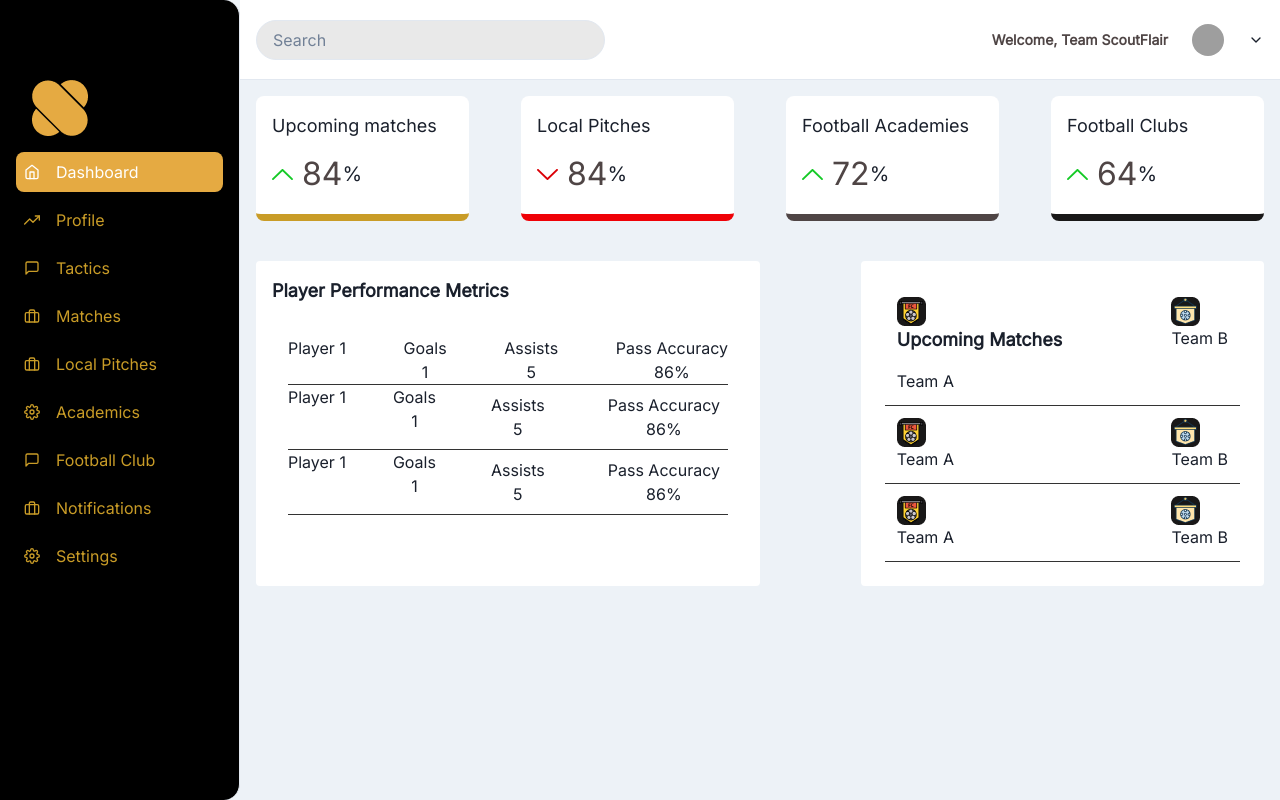
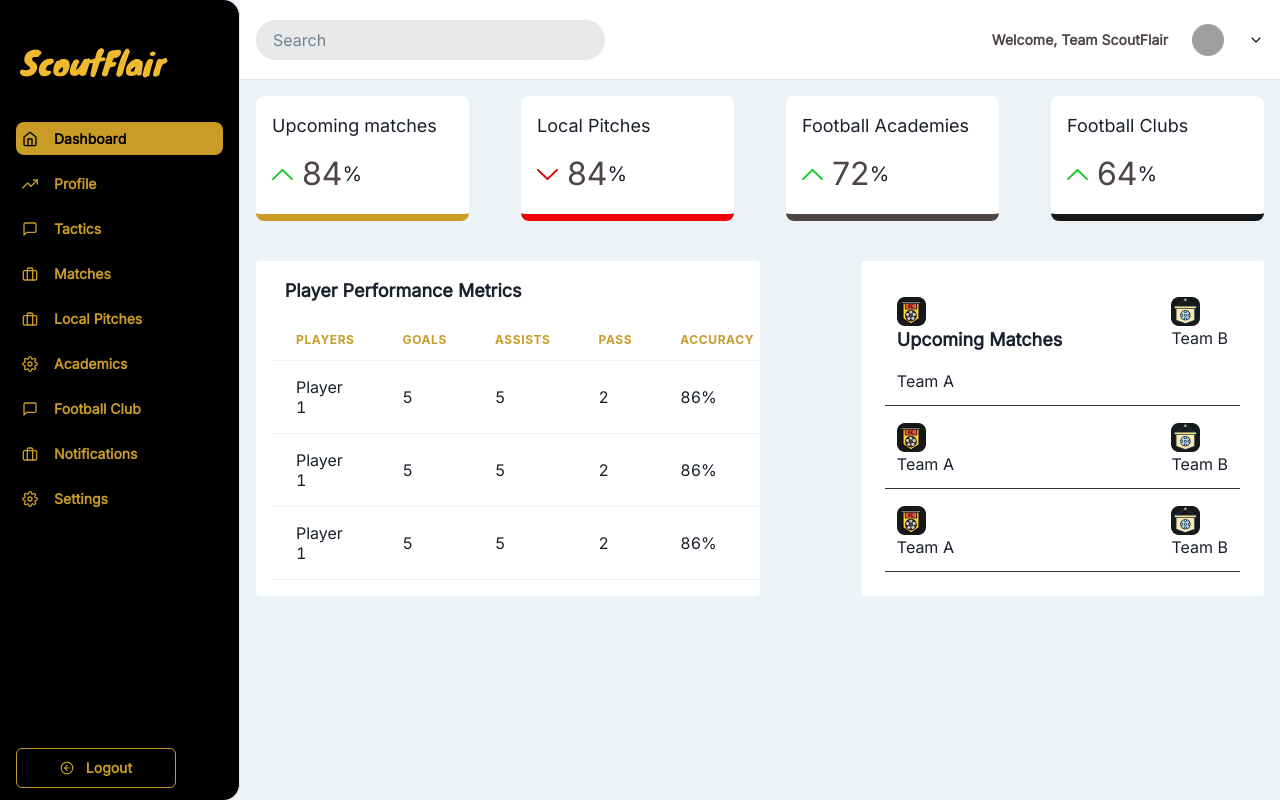
Before and after one commit to Valuegate/scout-flair-vlaue, a React (Create React App) app: page /dashboard in a window 1280 px wide. Built offline with nearby package versions, Linux system fonts and the light colour scheme; grey boxes are pictures that could not be loaded.

Commit message:
updates: made updates

```diff
--- a/src/dashboard/components/SidebarContent.jsx
+++ b/src/dashboard/components/SidebarContent.jsx
@@ -10,10 +10,11 @@ import {
   DrawerContent,
   useDisclosure,
   Image,
+  Button,
   //Image,
 } from '@chakra-ui/react';
 import MobileNav from './Navbar';
-import logo from '../../assets/White Logo.png'
+import logo from '../../assets/logo.png'
 import styles from '../../styles/Sidebar.module.css'
 import {
   FiHome,
@@ -22,8 +23,13 @@ import {
   FiUsers,
   FiMessageSquare,
   FiSettings,
+  FiArrowLeftCircle,
+  FiUser,
+  FiFilePlus,
+  FiBook,
+  FiBell,
 } from 'react-icons/fi';
-import { NavLink,useLocation } from 'react-router-dom';
+import { NavLink,useLocation,useNavigate } from 'react-router-dom';
 import '../styles/sidebar.css'
 import { IoBasketball, IoSchool } from 'react-icons/io5';
 
@@ -41,14 +47,14 @@ const LinkPlayers = [
 
 const LinkCoach = [
   { name: 'Dashboard', link: '/dashboard', icon: FiHome },
-    { name: 'Profile', link: '/profile', icon: FiTrendingUp },
-  { name: 'Players', link: '/player', icon: FiTrendingUp },
+    { name: 'Profile', link: '/profile', icon: FiUser },
+  { name: 'Players', link: '/player', icon: FiUsers },
   { name: 'Tactics', link: '/tactics', icon: FiMessageSquare },
   { name: 'Matches', link: '/matches', icon: FiBriefcase },
-   { name: 'Local Pitches', link: '/local-pitches', icon: FiBriefcase },
-  { name: 'Academics', link: '/academy', icon: FiSettings },
+   { name: 'Local Pitches', link: '/local-pitches', icon: FiFilePlus },
+  { name: 'Academics', link: '/academy', icon: FiBook },
    { name: 'Football Club', link: '/football-club', icon: FiMessageSquare },
-  { name: 'Notifications', link: '/notifications', icon: FiBriefcase },
+  { name: 'Notifications', link: '/notifications', icon: FiBell },
   { name: 'Settings', link: '/settings', icon: FiSettings },
 ];
 const LinkAdmin = [
@@ -66,6 +72,7 @@ const LinkAdmin = [
 
 export default function SidebarWithHeader({ children }) {
   const { isOpen, onOpen, onClose } = useDisclosure();
+
 
   return (
     <Box minH="100vh" bg={useColorModeValue('gray.100', 'gray.900')}>
@@ -97,6 +104,12 @@ export default function SidebarWithHeader({ children }) {
 
 const SidebarContent = ({ onClose, ...rest }) => {
   const userType = JSON.parse(localStorage.getItem('userType'));
+
+  const navigate=useNavigate();
+
+  const logout = ()=>{
+    navigate('/login')
+  }
   return (
     <Box
       transition="3s ease"
@@ -114,7 +127,7 @@ const SidebarContent = ({ onClose, ...rest }) => {
         {/* <Image ml={['', '3rem']} objectFit="contain" src={logo} /> */}
         <CloseButton display={{ base: 'flex', md: 'none' }} onClick={onClose} />
       </Flex>
-      <Image ml='2rem' mb='1rem' src={logo} alt=''/>
+      <Image ml='1.2rem' mt='-2rem' mb='2.75rem' src={logo} alt=''/>
 
    {
   userType === 'COACH'
@@ -141,6 +154,28 @@ const SidebarContent = ({ onClose, ...rest }) => {
         </NavItem>
       ))
 }
+        <Button
+        bottom='0'
+        mb=".75rem"
+        bg= '#000'
+        color= '#C99C27'
+        border='1px solid #C99C27'
+        w='40'
+        fontSize='14px'
+        fontWeight='700'
+        fontFamily='Inter'
+        mx="4"
+        display='flex'
+        alignItems='center'
+        _hover={{
+           bg: '#C99C27',
+          color:'#000'
+        }} position='absolute'
+        onClick={logout}
+        >
+          <FiArrowLeftCircle/> &nbsp;&nbsp;
+          Logout
+          </Button>
     </Box>
   );
 };
@@ -171,14 +206,17 @@ const NavItem = ({ icon, link, children, ...rest }) => {
         onClick={() => handleNavLinkClick(link)}
         isActive={locationName === link}
         align="center"
-        p="2"
+        p="1.5"
+        fontSize='14px'
+        fontWeight='700'
+        fontFamily='Inter'
         mx="4"
         borderRadius="lg"
         role="group"
         cursor="pointer"
         color="#C99C27"
         bg="#000"
-        mb=".5rem"
+        mb=".75rem"
         _hover={{
           bg: '#C99C27',
           color: '#fff',
--- a/src/dashboard/pages/Dashboard.jsx
+++ b/src/dashboard/pages/Dashboard.jsx
@@ -1,4 +1,4 @@
-import { Box, Text, Image } from '@chakra-ui/react';
+import { Box, Text, Image,Table, Thead, Tr, Th, Tbody, Td, } from '@chakra-ui/react';
 import React from 'react';
 import img1 from '../../assets/arrowupgreen.svg'
 import img2 from '../../assets/arrowdownred.svg'
@@ -15,7 +15,7 @@ const Dashboard = () => {
           alignItems={['center', 'center', 'center', 'flex-start']}
           w="full"
         >
-          <Box w='full' h='full' justifyContent='space-between' flexWrap={['wrap','wrap','wrap','']} display='flex'>
+          <Box w='full' h='full' justifyContent='space-between' flexWrap={['wrap','wrap','wrap','']} gap='5' display='flex'>
             <Box w='213px' h='125px' justifyContent='space-between' borderBottom='7px solid #C99C27' bg='#fff' borderRadius=' 8px' display='flex' flexDir='column' p='1rem' >
               <Text fontSize='18px'>Upcoming matches</Text>
               <Box display='flex' alignItems='center'>
@@ -50,137 +50,51 @@ const Dashboard = () => {
             </Box>
           </Box>
 
-          {/*
-          <Box
-            w={['full', 'full', 'full', '45%']}
-            h="100%"
-            borderRadius="16px"
-            p="1rem"
-            m="1rem"
-            display="flex"
-            alignItems="center"
-            bg="rgba(242, 170, 198, 1)"
-            justifyContent="center"
-            flexDirection="column"
-          >
-            <Box display="flex" w="full" justifyContent="space-between">
-              <Text
-                color="rgba(12, 11, 11, 0.75)"
-                fontWeight="700"
-                fontSize="1.1rem"
-              >
-                Recent Orders
-              </Text>
-              <Text
-                as="a"
-                href="/orders"
-                cursor="pointer"
-                color="rgba(12, 11, 11, 0.75)"
-                fontWeight="700"
-                fontSize="1rem"
-              >
-                See All
-              </Text>
-            </Box>
-            <Box w="full">
-              <NotificationCard/>
-            </Box>
-          </Box>
-          <Box
-            w={['full', 'full', 'full', '45%']}
-            minH="332px"
-            borderRadius="16px"
-            p="1rem"
-            m="1rem"
-            display="flex"
-            alignItems={['center', 'flex-start']}
-            bg="rgba(242, 170, 198, 1)"
-            justifyContent="center"
-            flexDirection="column"
-          >
-            <Box display="flex" w="full" justifyContent="space-between">
-              <Text
-                color="rgba(12, 11, 11, 0.75)"
-                fontWeight="700"
-                fontSize="1.1rem"
-              >
-                Top Products
-              </Text>
-              <Text
-                as="a"
-                href="/product"
-                color="rgba(12, 11, 11, 0.75)"
-                fontWeight="700"
-                cursor="pointer"
-                fontSize="1rem"
-              >
-                See All
-              </Text>
-            </Box>
 
-            <Box display="flex" w="full" flexDirection="column">
-
-            </Box>
-          </Box> */}
         </Box>
         {/* ................................................. */}
-        <Box display='flex' justifyContent='space-between' flexDirection={['column', 'row']} mt='2.5rem'>
-            <Box bg='#fff' p='1rem' borderRadius='4px' w={['full','50%']}>
-              <Text fontWeight='700' mb='1rem' fontSize='18px'>Player Performance Metrics</Text>
-              <Box bg='#fff' p='1rem' borderRadius='4px' mt='.5rem' >
-                <Box display='flex' justifyContent='space-between' borderBottom='1px solid #333' >
-                  <Text>Player 1</Text>
-                  <Box>
-                    <Text>Goals</Text>
-                    <Text textAlign='center'>1</Text>
-                  </Box>
+        <Box display='flex' justifyContent='space-between' flexDirection={['column','column','column', 'row']} mt='2.5rem'>
+            <Box overflowX='scroll'  bg='#fff' p='1rem' borderRadius='4px' w={['full','full','full','50%']}>
+              <Text fontWeight='700' mb='1rem' ml='.8rem' fontSize='18px'>Player Performance Metrics</Text>
 
-                  <Box>
-                    <Text>Assists</Text>
-                    <Text textAlign='center'>5</Text>
-                  </Box>
-                  <Box>
-                    <Text>Pass Accuracy</Text>
-                    <Text textAlign='center'>86%</Text>
-                  </Box>
-                </Box>
-                <Box display='flex' justifyContent='space-between' borderBottom='1px solid #333' >
-                  <Text>Player 1</Text>
-                  <Box>
-                    <Text>Goals</Text>
-                    <Text textAlign='center'>1</Text>
-                  </Box>
+              <Table  borderRadius='8px' mt='1rem' >
+                    <Thead borderRadius='8px' color='#C99C27' bg='#fff'>
+                        <Tr>
+                        <Th color='#C99C27'>Players</Th>
+                        <Th color='#C99C27'>Goals</Th>
+                        <Th color='#C99C27'>Assists</Th>
+                        <Th color='#C99C27'>Pass</Th>
+                        <Th color='#C99C27'>Accuracy</Th>
+                        <Th color='#C99C27'></Th>
+                        </Tr>
+                    </Thead>
+                    <Tbody width='100%'>
+                        <Tr>
+                            <Td>Player 1</Td>
+                            <Td>5 </Td>
+                            <Td>5 </Td>
+                            <Td>2 </Td>
+                            <Td>86%</Td>
+                        </Tr>
+                         <Tr>
+                            <Td>Player 1</Td>
+                            <Td>5 </Td>
+                            <Td>5 </Td>
+                            <Td>2 </Td>
+                            <Td>86%</Td>
+                        </Tr>
+                         <Tr>
+                            <Td>Player 1</Td>
+                            <Td>5 </Td>
+                            <Td>5 </Td>
+                            <Td>2 </Td>
+                            <Td>86%</Td>
+                        </Tr>
+                    </Tbody>
 
-                  <Box p='.5rem'>
-                    <Text>Assists</Text>
-                    <Text textAlign='center'>5</Text>
-                  </Box>
-                  <Box p='.5rem' >
-                    <Text>Pass Accuracy</Text>
-                    <Text textAlign='center'>86%</Text>
-                  </Box>
-                </Box>
-
-                <Box display='flex' justifyContent='space-between' borderBottom='1px solid #333' >
-                  <Text>Player 1</Text>
-                  <Box >
-                    <Text>Goals</Text>
-                    <Text textAlign='center'>1</Text>
-                  </Box>
-
-                  <Box p='.5rem' >
-                    <Text>Assists</Text>
-                    <Text textAlign='center'>5</Text>
-                  </Box>
-                  <Box p='.5rem'>
-                    <Text>Pass Accuracy</Text>
-                    <Text textAlign='center'>86%</Text>
-                  </Box>
-                </Box>
-              </Box>
-
+                </Table>
             </Box>
-            <Box display='flex' w={['full','40%']} justifyContent='space-between' flexDirection='column' p='1.5rem' bg='#fff' borderRadius='4px'  >
+            <Box display='flex' w={['full','full','full','40%']} mt={['1rem','1rem','1rem','0rem',]} justifyContent='space-between' flexDirection='column' p='1.5rem' bg='#fff' borderRadius='4px'  >
 
               <Box w='full' p='.75rem' display='flex' justifyContent='space-between' borderBottom='1px solid #333'>
               <Box>
--- a/src/styles/Sidebar.module.css
+++ b/src/styles/Sidebar.module.css
@@ -5,7 +5,7 @@
 }
 
 .active{
- background-color: #E5AA42 !important;
- color: #fff !important;
+ background-color: #C99C27 !important;
+ color: #000 !important;
  z-index: 10;
 }
```
Also changed, not shown: src/dashboard/pages/Notifications.jsx (+28 -12 lines).
